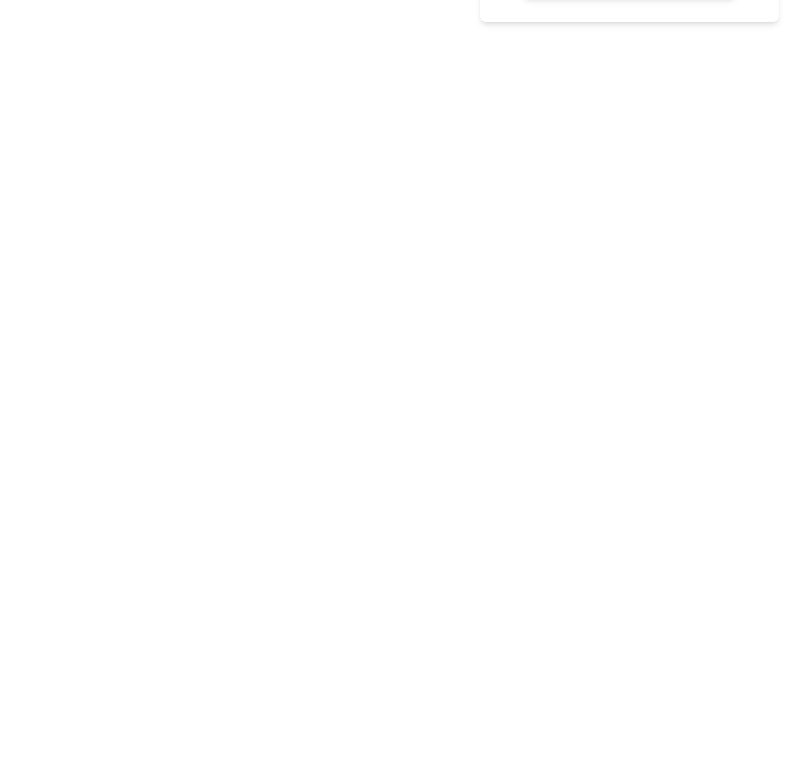
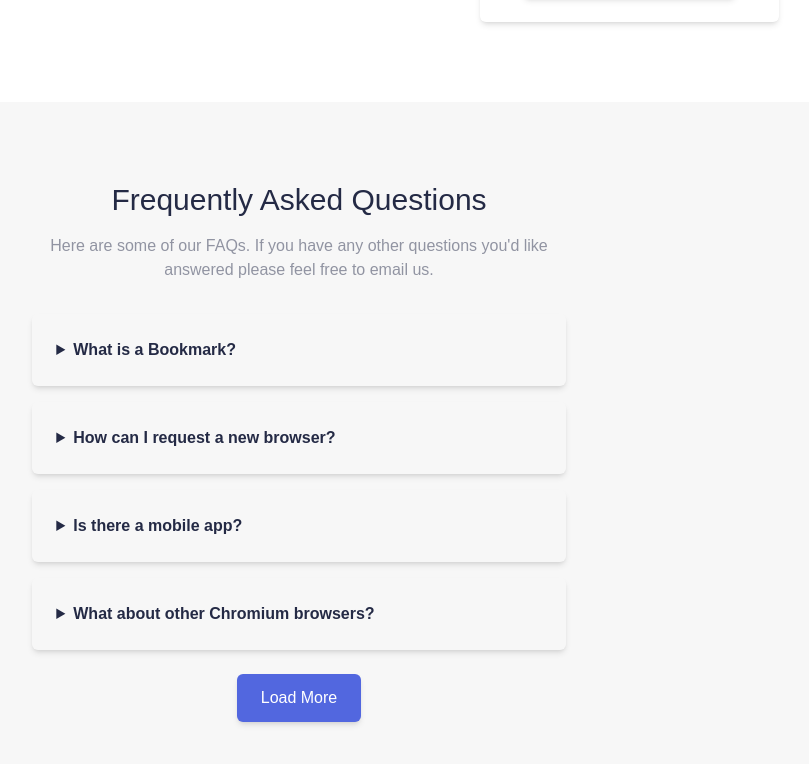
Before and after one commit to htutwaiphyoe/spotify, a Next.js app: page / in a window 1280 px wide. Shown: the part 3284-4048 px from the top of the page, without its empty margins (341-1150 px from the left). Before the commit the page ends 3386 px from the top, so only its background shows below. Built offline with nearby package versions, Linux system fonts and the light colour scheme.

Commit message:
add: faq

```diff
--- /dev/null
+++ b/components/molecules/faq/FaqAccordion.tsx
@@ -0,0 +1,14 @@
+import { IFaqAccordion } from "@/interfaces/index";
+
+export function FaqAccordion({ summary, details }: IFaqAccordion): JSX.Element {
+  return (
+    <div className="my-2">
+      <details className="flex justify-between p-6 rounded-md shadow-md">
+        <summary className="font-bold cursor-pointer text-bookmark-blue">
+          {summary}
+        </summary>
+        <p className="pt-2 text-bookmark-blue">{details}</p>
+      </details>
+    </div>
+  );
+}
--- /dev/null
+++ b/components/organisms/Faq.tsx
@@ -0,0 +1,46 @@
+import { SectionHeading } from "@/components/molecules/shared/SectionHeading";
+import { FaqAccordion } from "@/components/molecules/faq/FaqAccordion";
+import { IFaqAccordion } from "@/interfaces/index";
+import { Button } from "@/components/atoms/Button";
+import { btnClasses } from "@/enums/index";
+
+export function Faq(): JSX.Element {
+  const faqs: IFaqAccordion[] = [
+    {
+      summary: "What is a Bookmark?",
+      details:
+        "Lorem ipsum dolor, sit amet consectetur adipisicing elit. Beatae dicta modi tenetur sunt nemo quidem",
+    },
+    {
+      summary: "How can I request a new browser?",
+      details:
+        "Lorem ipsum dolor, sit amet consectetur adipisicing elit. Beatae dicta modi tenetur sunt nemo quidem",
+    },
+    {
+      summary: "Is there a mobile app?",
+      details:
+        "Lorem ipsum dolor, sit amet consectetur adipisicing elit. Beatae dicta modi tenetur sunt nemo quidem",
+    },
+    {
+      summary: "What about other Chromium browsers?",
+      details:
+        "Lorem ipsum dolor, sit amet consectetur adipisicing elit. Beatae dicta modi tenetur sunt nemo quidem",
+    },
+  ];
+  return (
+    <section className="py-20 bg-bookmark-white">
+      <SectionHeading
+        title="Frequently Asked Questions"
+        description="Here are some of our FAQs. If you have any other questions you'd like answered please feel free to email us."
+      />
+      <div className="flex flex-col px-4 mx-auto mt-6 sm:w-3/4 lg:w-5/12 lg:px-0">
+        {faqs.map((faq: IFaqAccordion, i) => (
+          <FaqAccordion key={i} {...faq} />
+        ))}
+        <div className="flex justify-center mt-4">
+          <Button text="Load More" classes={btnClasses.purple} type="button" />
+        </div>
+      </div>
+    </section>
+  );
+}
--- a/components/template/HomeTemplate.tsx
+++ b/components/template/HomeTemplate.tsx
@@ -2,6 +2,7 @@ import React from "react";
 import { Hero } from "@/components/organisms/Hero";
 import { Features } from "@/components/organisms/Features";
 import { Download } from "@/components/organisms/Download";
+import { Faq } from "@/components/organisms/Faq";
 
 export function HomeTemplate(): JSX.Element {
   return (
@@ -9,6 +10,7 @@ export function HomeTemplate(): JSX.Element {
       <Hero />
       <Features />
       <Download />
+      <Faq />
     </>
   );
 }
--- a/interfaces/index.tsx
+++ b/interfaces/index.tsx
@@ -25,3 +25,7 @@ export interface IDownloadCard {
   subtitle: string;
   m: string;
 }
+export interface IFaqAccordion {
+  summary: string;
+  details: string;
+}
```
